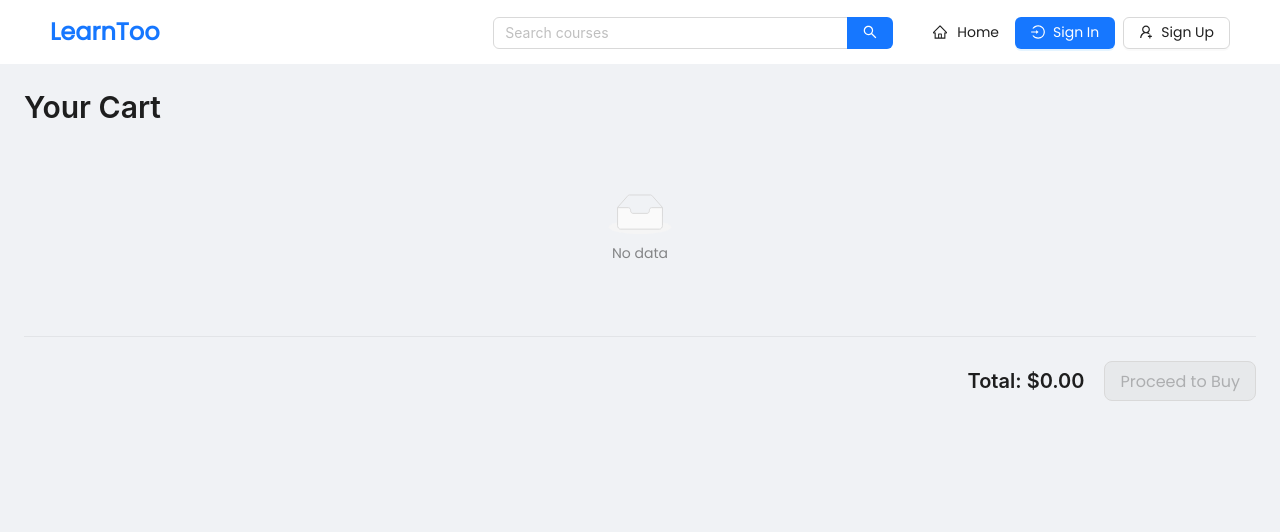
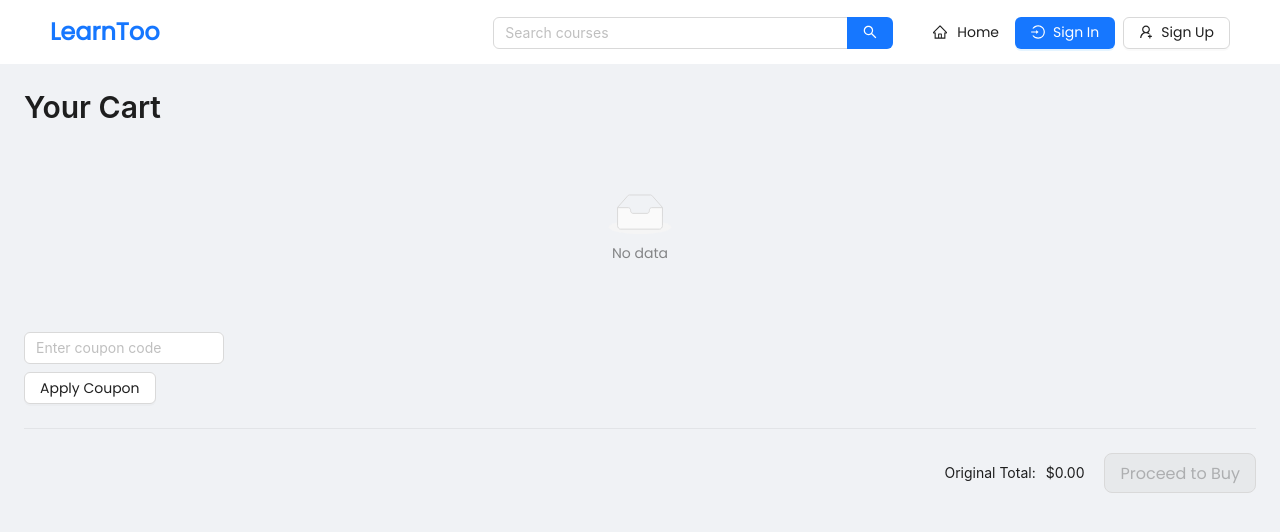
Before and after one commit to MaharoofRashi/LearnToo, a React (Vite) app in the folder Frontend/: page /cart in a window 1280 px wide. Shown: the top 532 px of the page. Built offline with nearby package versions, Linux system fonts and the light colour scheme.

Commit message:
User-side coupon management in cart and coursedetails page

```diff
--- a/Frontend/src/components/Cart.jsx
+++ b/Frontend/src/components/Cart.jsx
@@ -2,8 +2,9 @@ import React, { useState, useEffect } from 'react';
 import { useRecoilState } from 'recoil';
 import { useNavigate } from 'react-router-dom';
 import { cartState } from '../store/atoms/cartState';
-import { List, Button, Card, Space, Typography, Image, Checkbox, Divider, Row, Col, message } from 'antd';
+import {List, Button, Card, Space, Typography, Image, Checkbox, Divider, Row, Col, message, Input} from 'antd';
 import { DeleteOutlined } from '@ant-design/icons';
+import {discountedPriceState} from "../store/atoms/discountedPriceState.js";
 
 const { Title, Text } = Typography;
 
@@ -12,6 +13,8 @@ const CartPage = () => {
     const [cart, setCart] = useRecoilState(cartState);
     const initialSelectedCourses = JSON.parse(localStorage.getItem('selectedCourses')) || [];
     const [selectedCourses, setSelectedCourses] = useState(initialSelectedCourses);
+    const [couponCode, setCouponCode] = useState('');
+    const [discountedPrice, setDiscountedPrice] = useRecoilState(discountedPriceState);
 
     useEffect(() => {
         const fetchCart = async () => {
@@ -96,6 +99,44 @@ const CartPage = () => {
 
     const isCourseSelected = (courseId) => selectedCourses.includes(courseId);
 
+    const applyCoupon = async () => {
+        const token = localStorage.getItem('token');
+        try {
+            const response = await fetch('http://localhost:3000/user/apply-coupon', {
+                method: 'POST',
+                headers: {
+                    'Content-Type': 'application/json',
+                    'Authorization': `Bearer ${token}`
+                },
+                body: JSON.stringify({
+                    couponCode,
+                    originalPrice: selectedCourses.reduce((acc, courseId) => {
+                        const course = cart.find(c => c._id === courseId);
+                        return acc + (course ? course.price : 0);
+                    }, 0)
+                })
+            });
+
+            const data = await response.json();
+            if (response.ok) {
+                setDiscountedPrice(data.discountedPrice);
+                message.success('Coupon applied successfully');
+            } else {
+                message.error(data.message);
+            }
+        } catch (error) {
+            console.error('Error:', error);
+            message.error('Failed to apply coupon');
+        }
+    };
+
+    const calculateOriginalTotal = () => {
+        return selectedCourses.reduce((acc, courseId) => {
+            const course = cart.find(c => c._id === courseId);
+            return acc + (course ? course.price : 0);
+        }, 0);
+    };
+
     return (
         <div style={{ padding: '24px', backgroundColor: 'rgb(240, 242, 245)', minHeight: '100vh' }}>
             <Title level={2} style={{ marginBottom: '20px' }}>Your Cart</Title>
@@ -140,19 +181,33 @@ const CartPage = () => {
                     </List.Item>
                 )}
             />
+            <Space direction="vertical" style={{ width: '100%', marginTop: '20px' }}>
+                <Input
+                    placeholder="Enter coupon code"
+                    value={couponCode}
+                    onChange={e => setCouponCode(e.target.value)}
+                    style={{ width: '200px', marginRight: '10px' }}
+                />
+                <Button onClick={applyCoupon}>Apply Coupon</Button>
+            </Space>
 
             <Divider />
 
             <Row justify="end" align="middle" style={{ marginTop: '20px' }}>
                 <Col>
-                    <Title level={4} style={{ marginRight: '20px', display: 'inline' }}> {/* Inline style for Title */}
-                        Total: ${selectedCourses.reduce((acc, courseId) => {
-                            const course = cart.find(c => c._id === courseId);
-                            return acc + (course ? course.price : 0);
-                        }, 0).toFixed(2)}
-                    </Title>
+                    <Text>Original Total:</Text>
+                    <Text style={{ marginLeft: '10px', textDecoration: discountedPrice !== null ? 'line-through' : 'none' }}>
+                        ${calculateOriginalTotal().toFixed(2)}
+                    </Text>
                 </Col>
-                <Col>
+                {discountedPrice !== null && (
+                    <Col>
+                        <Text strong style={{ marginLeft: '20px', color: '#ff4d4f' }}>
+                            Discounted Total: ${discountedPrice.toFixed(2)}
+                        </Text>
+                    </Col>
+                )}
+                <Col style={{ marginLeft: '20px' }}>
                     <Button
                         type="primary"
                         size="large"
--- a/Frontend/src/components/CheckoutPage.jsx
+++ b/Frontend/src/components/CheckoutPage.jsx
@@ -3,7 +3,9 @@ import { useNavigate } from 'react-router-dom';
 import { Card, List, Button, Modal, Form, Input, notification, Row, Col, Typography } from 'antd';
 import { HomeOutlined } from '@ant-design/icons';
 import axios from 'axios';
+import {discountedPriceState} from "../store/atoms/discountedPriceState.js";
 const { Title, Text, Paragraph } = Typography;
+import { useRecoilState } from 'recoil';
 
 const CheckoutPage = () => {
     const navigate = useNavigate();
@@ -13,6 +15,7 @@ const CheckoutPage = () => {
     const [selectedAddress, setSelectedAddress] = useState(null);
     const [isModalVisible, setIsModalVisible] = useState(false);
     const [loading, setLoading] = useState(false);
+    const [discountedPrice] = useRecoilState(discountedPriceState);
 
     useEffect(() => {
         const script = document.createElement('script');
@@ -161,8 +164,13 @@ const CheckoutPage = () => {
             setLoading(false);
         }
     };
-
+    const calculateOriginalTotalAmount = () => {
+        return courses.reduce((total, course) => total + course.price, 0) * 100;
+    };
     const calculateTotalAmount = () => {
+        if (discountedPrice !== null) {
+            return discountedPrice * 100; // Assuming discountedPrice is in the same unit as course.price
+        }
         return courses.reduce((total, course) => total + course.price, 0) * 100;
     };
 
@@ -219,17 +227,15 @@ const CheckoutPage = () => {
                 <div style={{ marginTop: '30px', padding: '20px', backgroundColor: '#f9f9f9', borderRadius: '10px' }}>
                     <Title level={4} style={{ marginBottom: '20px' }}>Billing Details</Title>
                     <div style={{ display: 'flex', justifyContent: 'space-between', marginTop: '20px' }}>
-                        <Text>Total Price:</Text>
-                        <Text strong>{`₹${formatAmountForDisplay(calculateTotalAmount())}`}</Text>
+                        <Text>Original Total:</Text>
+                        <Text>{`₹${formatAmountForDisplay(calculateOriginalTotalAmount())}`}</Text>
                     </div>
-                    <div style={{ display: 'flex', justifyContent: 'space-between', marginTop: '10px' }}>
-                        <Text>Discount:</Text>
-                        <Text style={{ color: '#52c41a' }}>₹0.00</Text>
-                    </div>
-                    <div style={{ display: 'flex', justifyContent: 'space-between', marginTop: '10px' }}>
-                        <Text strong>Final Amount:</Text>
-                        <Text strong style={{ fontSize: '18px' }}>{`₹${formatAmountForDisplay(calculateTotalAmount())}`}</Text>
-                    </div>
+                    {discountedPrice !== null && (
+                        <div style={{ display: 'flex', justifyContent: 'space-between', marginTop: '10px' }}>
+                            <Text strong>Discounted Total:</Text>
+                            <Text strong style={{ fontSize: '18px', color: '#ff4d4f' }}>{`₹${formatAmountForDisplay(discountedPrice * 100)}`}</Text>
+                        </div>
+                    )}
                 </div>
 
                 <div style={{ marginTop: '30px' }}>
--- a/Frontend/src/components/CourseDetailsPage.jsx
+++ b/Frontend/src/components/CourseDetailsPage.jsx
@@ -6,6 +6,7 @@ import { useNavigate } from 'react-router-dom';
 import { useRecoilState } from 'recoil';
 import { cartState } from '../store/atoms/cartState';
 import { message } from 'antd';
+import {discountedPriceState} from "../store/atoms/discountedPriceState.js";
 
 const { Title, Paragraph, Text } = Typography;
 
@@ -19,6 +20,8 @@ const CourseDetailsPage = () => {
     const navigate = useNavigate();
     const [isCancellationModalVisible, setIsCancellationModalVisible] = useState(false);
     const [cancellationReason, setCancellationReason] = useState('');
+    const [couponCode, setCouponCode] = useState('');
+    const [discountedPrice, setDiscountedPrice] = useRecoilState(discountedPriceState);
 
     useEffect(() => {
         const fetchCourseDetails = async () => {
@@ -27,7 +30,6 @@ const CourseDetailsPage = () => {
                 const response = await fetch(`http://localhost:3000/user/course/details/${courseId}`);
                 const data = await response.json();
                 setCourse(data.course);
-                // Now fetch lessons for this course
                 const lessonsResponse = await fetch(`http://localhost:3000/user/course/${courseId}/lessons`);
                 const lessonsData = await lessonsResponse.json();
                 setLessons(lessonsData);
@@ -62,12 +64,6 @@ const CourseDetailsPage = () => {
 
     const handleBuyNow = () => {
         navigate(`/checkout?courseId=${courseId}`);
-    };
-
-    // Function to handle course purchase
-    const handlePurchase = () => {
-        // Implement purchase logic
-        console.log("Purchasing course", course.title);
     };
 
     const handleAddToCart = async () => {
@@ -122,6 +118,31 @@ const CourseDetailsPage = () => {
             message.error('Failed to submit cancellation request.');
         }
         setIsCancellationModalVisible(false);
+    };
+
+    const applyCoupon = async () => {
+        try {
+            const token = localStorage.getItem('token');
+            let originalPrice = course.price
+            const response = await fetch(`http://localhost:3000/user/apply-coupon`, {
+                method: 'POST',
+                headers: {
+                    'Content-Type': 'application/json',
+                    'Authorization': `Bearer ${token}`
+                },
+                body: JSON.stringify({ couponCode, originalPrice })
+            });
+            const data = await response.json();
+            if (response.ok) {
+                setDiscountedPrice(data.discountedPrice);
+                message.success('Coupon applied successfully', data.discountedPrice);
+            } else {
+                message.error(data.message);
+            }
+        } catch (error) {
+            console.error('Error:', error);
+            message.error('Failed to apply coupon');
+        }
     };
 
     // const checkCancellationStatus = async () => {
@@ -217,14 +238,34 @@ const CourseDetailsPage = () => {
                         marginLeft: '12px'
                     }}>
                         <Space direction="vertical" size="middle" style={{ width: '100%' }}>
-                            <Text strong style={{ fontSize: '24px', color: '#fa8c16' }}>
-                                ${course.price.toFixed(2)}
+                            <Text strong style={{ fontSize: '24px', color: discountedPrice !== null ? '#ff4d4f' : '#1677FF' }}>
+                                {discountedPrice !== null ? (
+                                    <>
+                                        <span style={{ textDecoration: 'line-through', marginRight: '10px', color: '#bfbfbf' }}>
+                                            ₹{course.price.toFixed(2)}
+                                        </span>
+                                        <span style={{ color: '#ff4d4f' }}>
+                                            ₹{discountedPrice.toFixed(2)}
+                                        </span>
+                                    </>
+                                ) : (
+                                    `${course.price.toFixed(2)}`
+                                )}
                             </Text>
                             {!isPurchased && (
                                 <>
                                     <div style={{ marginBottom: '20px' }}>
-                                        <Input placeholder="Coupon code" style={{ marginBottom: '10px' }} />
-                                        <Button type="default" style={{ width: '100%' }}>
+                                        <Input
+                                            placeholder="Coupon code"
+                                            style={{ marginBottom: '10px' }}
+                                            value={couponCode}
+                                            onChange={(e) => setCouponCode(e.target.value)}
+                                        />
+                                        <Button
+                                            type="default"
+                                            style={{ width: '100%' }}
+                                            onClick={applyCoupon}
+                                        >
                                             Apply Coupon
                                         </Button>
                                     </div>
--- /dev/null
+++ b/Frontend/src/store/atoms/discountedPriceState.js
@@ -0,0 +1,6 @@
+import { atom } from 'recoil';
+
+export const discountedPriceState = atom({
+    key: 'discountedPriceState',
+    default: null,
+});
```
